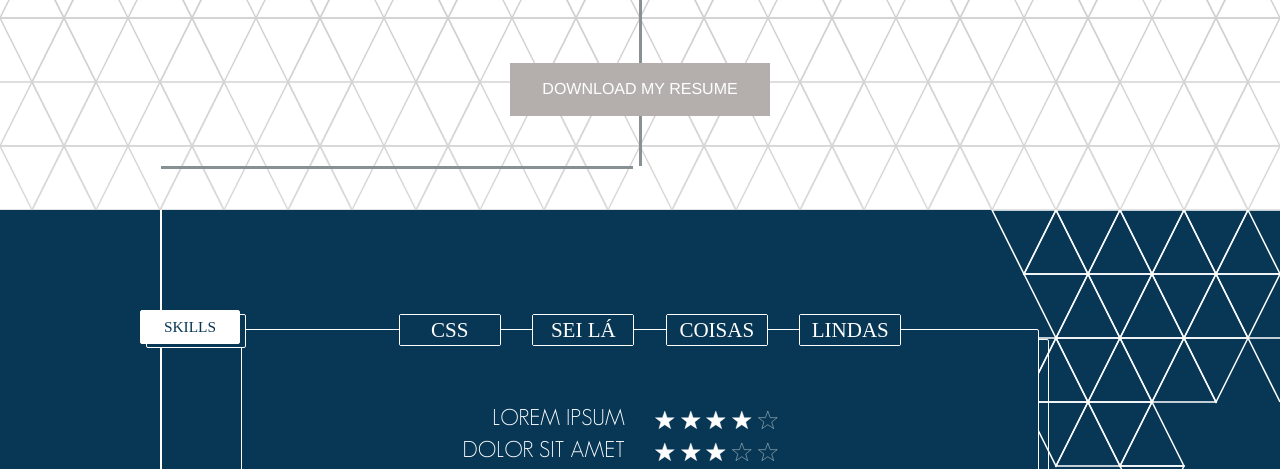
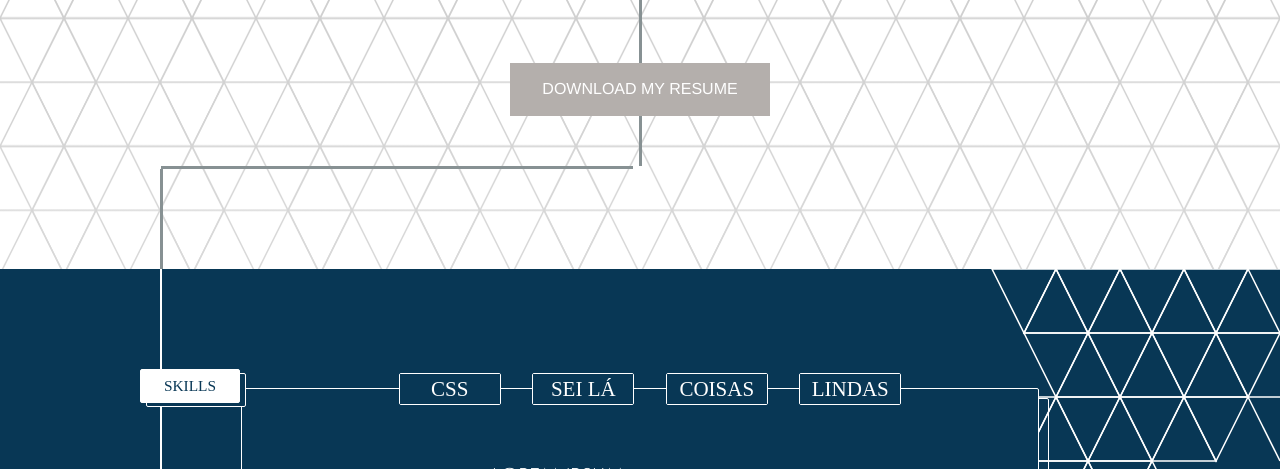
Before and after one commit to JPMMaia/jpmmaia.github.io, a plain HTML site: page index.html in a window 1280 px wide. Shown: the part 1230-1699 px from the top of the page. Drawn offline with Linux system fonts and the light colour scheme; a web font is replaced by a local one.

Commit message:
Adding final line on about section.

```diff
--- a/css/aboutPageStylesheet.css
+++ b/css/aboutPageStylesheet.css
@@ -83,14 +83,24 @@
     width: 3px;
     margin: 0 auto;
 }
+#line-download-resume-down-left {
+    visibility: hidden;
+}
 @media (min-width: 992px) {
+    #line-download-resume-down-horizontal {
+        height: 3px;
+        width: calc(50vw - 168px);
+        left: 176px;
+        position: relative;
+    }
     #line-download-resume-down {
         height: 50px;
     }
+    #line-download-resume-down-left {
+        visibility: visible;
+        height: 100px;
+        width: 3px;
+        position: relative;
+        left: 175px;
+    }
 }
-#line-download-resume-down-horizontal {
-    height: 3px;
-    width: calc(50vw - 168px);
-    left: 176px;
-    position: relative;
-}
--- a/pages/about.html
+++ b/pages/about.html
@@ -159,4 +159,8 @@
         <div id="line-download-resume-down-horizontal" class="about-line"></div>
     </div>
 
+    <div class="row">
+        <div id="line-download-resume-down-left" class="about-line"></div>
+    </div>
+
 </section>
```
